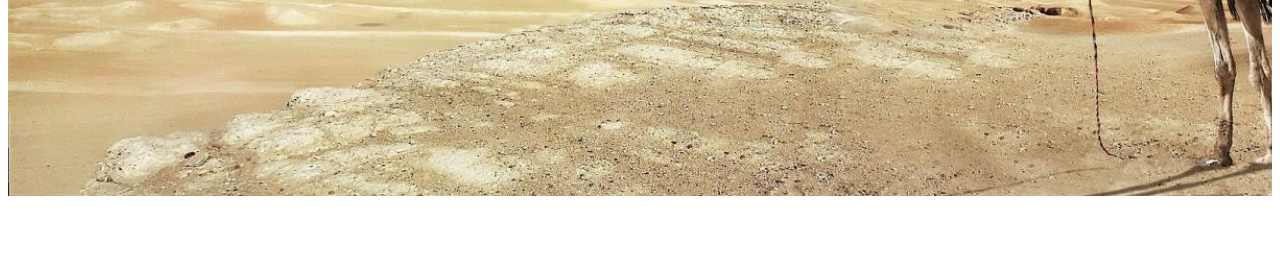
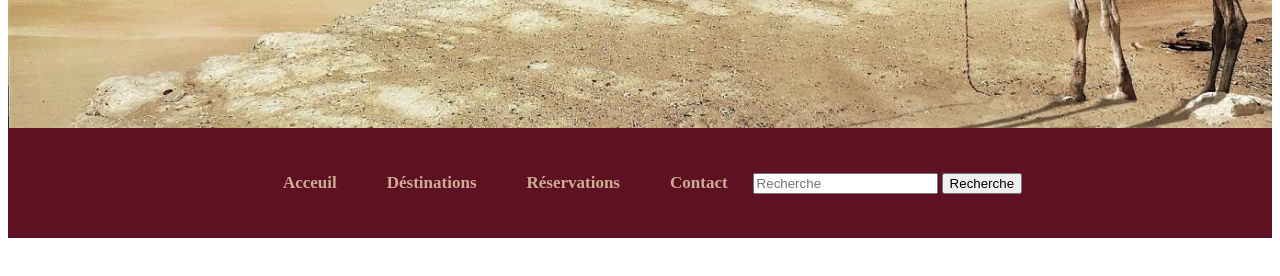
Before and after one commit to noracharef/cssavance, a plain HTML site: page index.html in a window 1280 px wide. Shown: the part 380-656 px from the top of the page. Drawn offline with Linux system fonts and the light colour scheme.

Commit message:
01.04 14H50

```diff
--- a/assets/css/style.css
+++ b/assets/css/style.css
@@ -1,10 +1,47 @@
 header {
     background-image: url("../images/header.jpg");
     background-size: cover;
-    height: 568px;
+    background-color: #ccad91;
+    height: 500px;
     display: flex;
     justify-content: center;
     align-items: center;
     font-size: 60px;
+    color: #5e1123;
+    margin: 0;
+}
 
+
+#navigation {
+
+    padding: 20px;
+    display: flex;
+    justify-content: center;
+    align-items: center;
+    list-style: none;
+    background: #5e1123;
+    margin: 0;
+  }
+
+  #navigation li a {
+
+    display: flex;
+    justify-content: center;
+    align-items: center;
+    padding: 25px;
+    justify-content: center;
+    align-items: center;
+    font-size: 17px;
+    font-weight: bold;
+    color: #ccad91;
+  text-decoration: none;
 }
+
+
+
+
+#navigation li {
+
+
+  display: inline;
+}
--- a/index.html
+++ b/index.html
@@ -9,12 +9,33 @@
         <meta name="description" content="Les bases du CSS"> <!-- Créer une page web-->
         <title>Voyage et co</title>
         <link rel="stylesheet" href="assets/css/style.css">
+
     </head>
     <body>
 
         <header>
             <h1>Voyage & Co</h1>
+
         </header>
+
+        <ul id="navigation">
+
+            <li><a href="#" title="aller à la section 1">Acceuil</a></li>
+            <li><a href="#" title="aller à la section 2">Déstinations</a></li>
+            <li><a href="#" title="aller à la section 3">Réservations</a></li>
+            <li><a href="#" title="aller à la section 4">Contact</a></li>
+
+    <div id="searchbar">
+
+    <form>
+
+        <input type="text" placeholder="Recherche">
+        <button>Recherche</button>
+
+    </form>
+
+
+        </ul>
 
 </body>
 
```
